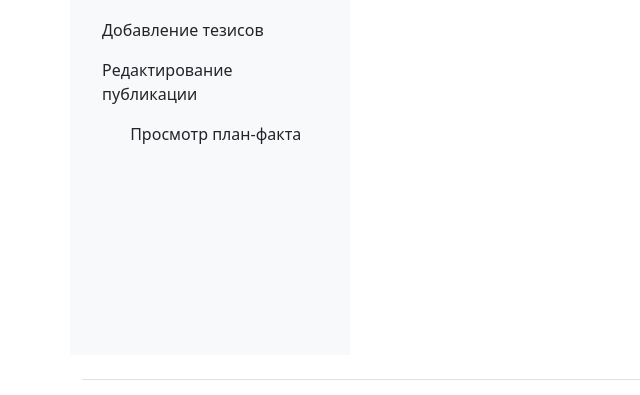
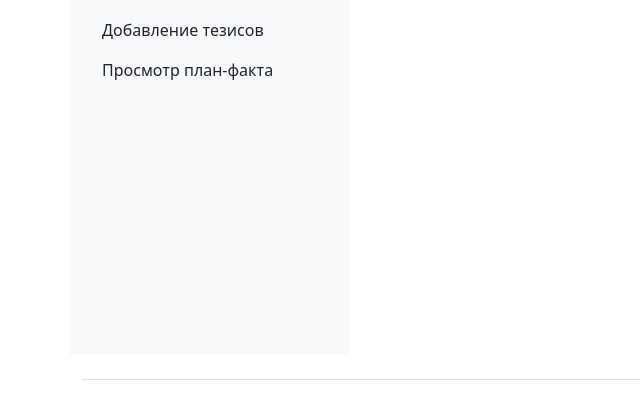
Before and after one commit to finking/stat_univer, a Django app: page /main in a window 1280 px wide. Shown: the part 268-663 px from the top of the page, without its empty margins (0-640 px from the left). Run offline with Django 4.2, Linux system fonts and the light colour scheme; the visitor is signed in with stand-in values (Sample User, id 1); data that the repository does not hold is empty.

Commit message:
Changes in authentication/menu.html. Delete link for edit_vak

```diff
--- a/stat_univer/main/templates/authentication/menu.html
+++ b/stat_univer/main/templates/authentication/menu.html
@@ -22,13 +22,7 @@
             </a>
           </li>
           <li class="nav-item">
-            <a href="{% url 'edit_vak' publication_id=1 %}" class="nav-link link-dark" aria-current="page">
-             Редактирование публикации
-            </a>
-          </li>
-          <li>
             <a href=" {% url 'main' %} " class="nav-link link-dark">
-              <svg class="bi pe-none me-2" width="16" height="16"><use xlink:href="#speedometer2"></use></svg>
               Просмотр план-факта
             </a>
           </li>
```
